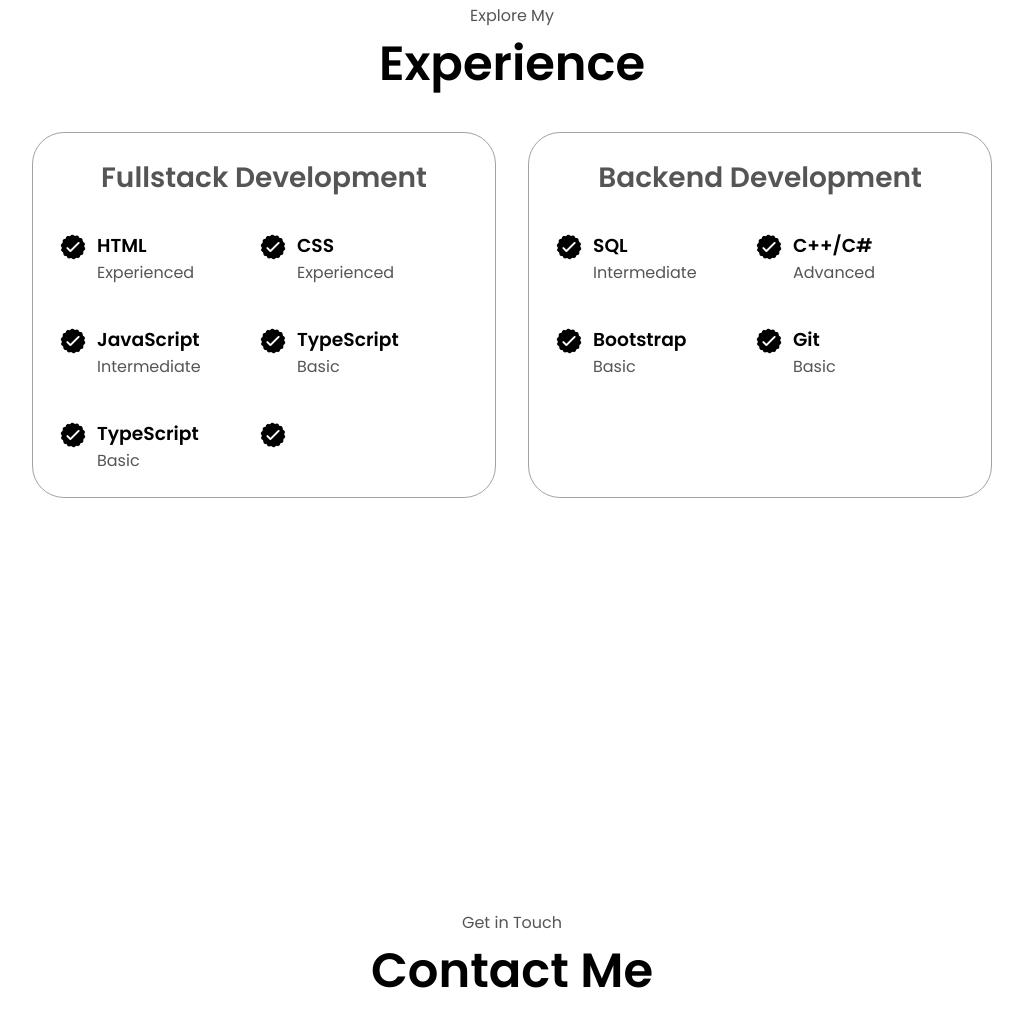
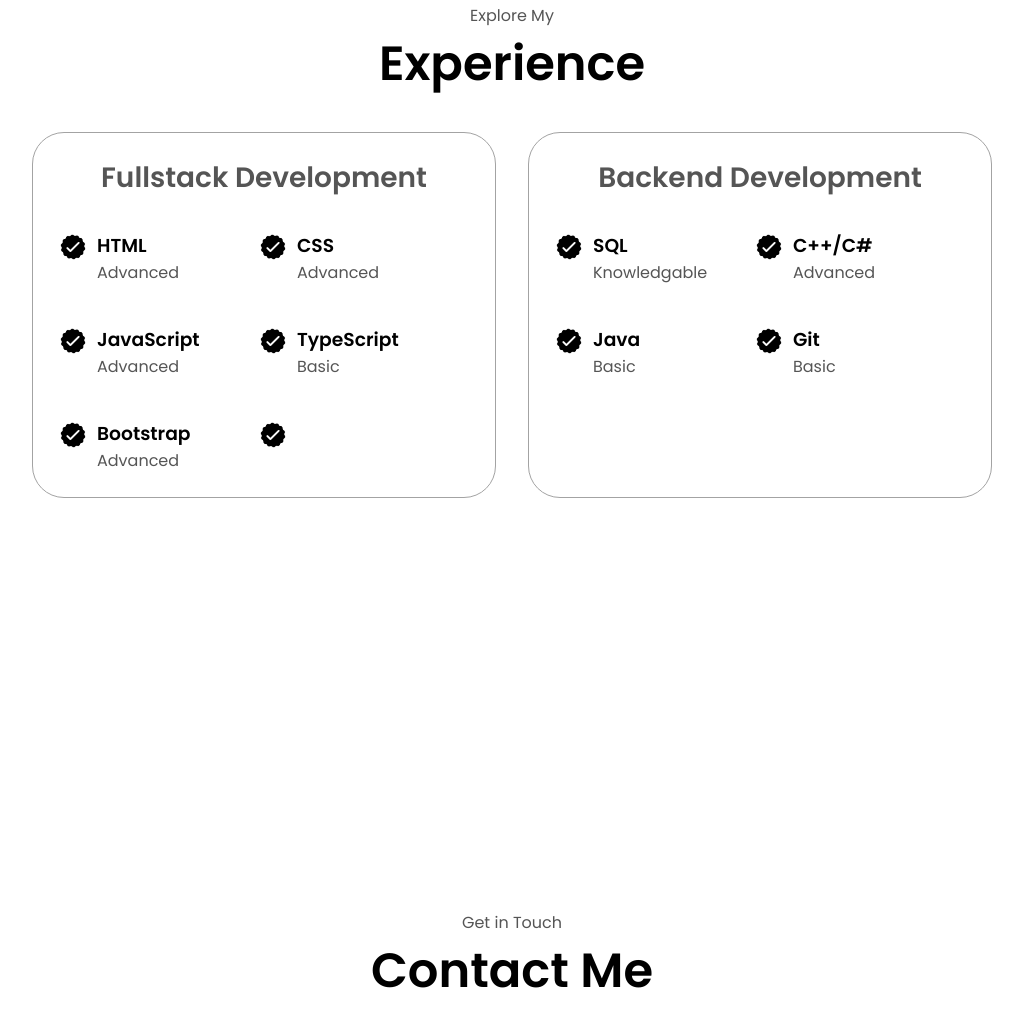
Before and after one commit to CurtisLee-14/CurtisLee-14.github.io, a plain HTML site: page index.html in a window 1280 px wide. Shown: the part 1693-2729 px from the top of the page, without its empty margins (128-1151 px from the left). Drawn offline with Linux system fonts and the light colour scheme.

Commit message:
Update index.html

```diff
--- a/index.html
+++ b/index.html
@@ -132,7 +132,7 @@
                 />
                 <div>
                   <h3>HTML</h3>
-                  <p>Experienced</p>
+                  <p>Advanced</p>
                 </div>
               </article>
               <article>
@@ -143,7 +143,7 @@
                 />
                 <div>
                   <h3>CSS</h3>
-                  <p>Experienced</p>
+                  <p>Advanced</p>
                 </div>
               </article>
               <article>
@@ -154,7 +154,7 @@
                 />
                 <div>
                   <h3>JavaScript</h3>
-                  <p>Intermediate</p>
+                  <p>Advanced</p>
                 </div>
               </article>
               <article>
@@ -175,8 +175,8 @@
                   class="icon"
                 />
                 <div>
-                  <h3>TypeScript</h3>
-                  <p>Basic</p>
+                  <h3>Bootstrap</h3>
+                  <p>Advanced</p>
                 </div>
               </article>
               <article>
@@ -199,7 +199,7 @@
                 />
                 <div>
                   <h3>SQL</h3>
-                  <p>Intermediate</p>
+                  <p>Knowledgable</p>
                 </div>
               </article>
               <article>
@@ -220,7 +220,7 @@
                   class="icon"
                 />
                 <div>
-                  <h3>Bootstrap</h3>
+                  <h3>Java</h3>
                   <p>Basic</p>
                 </div>
               </article>
```
